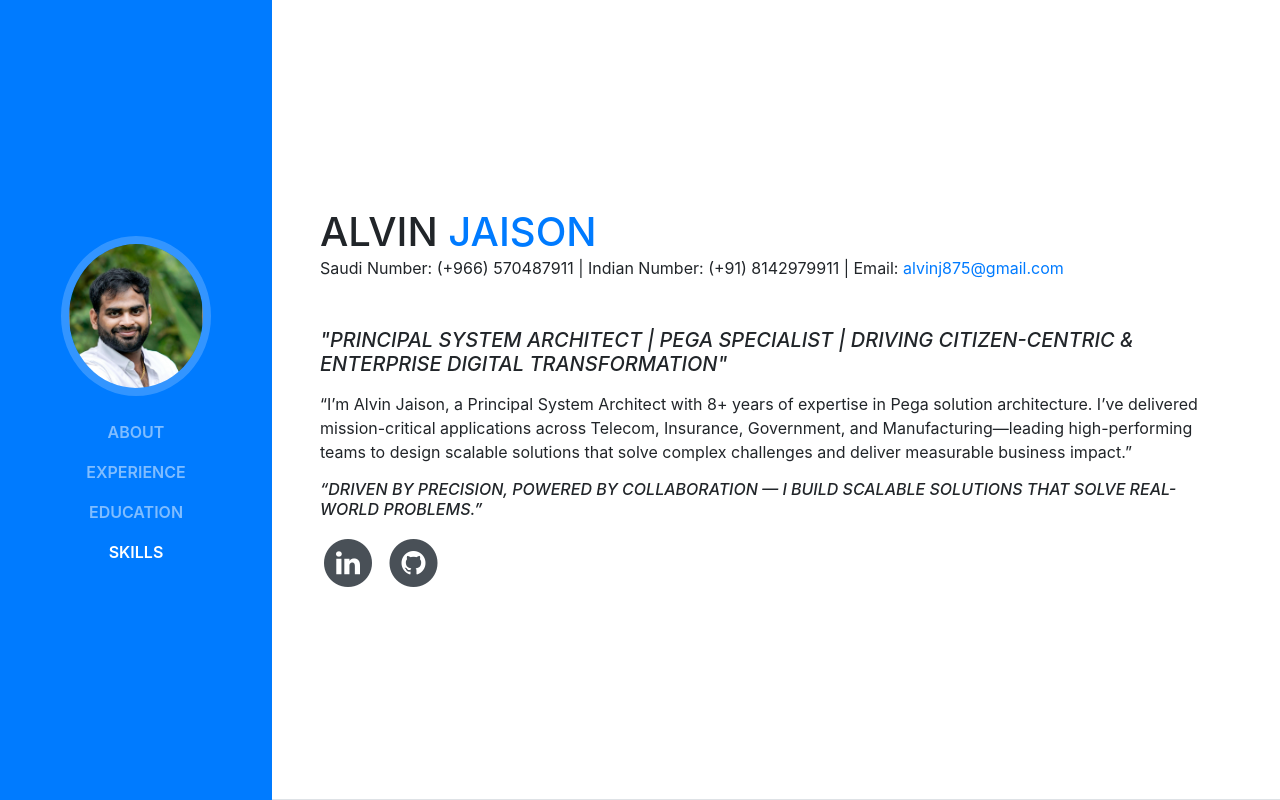
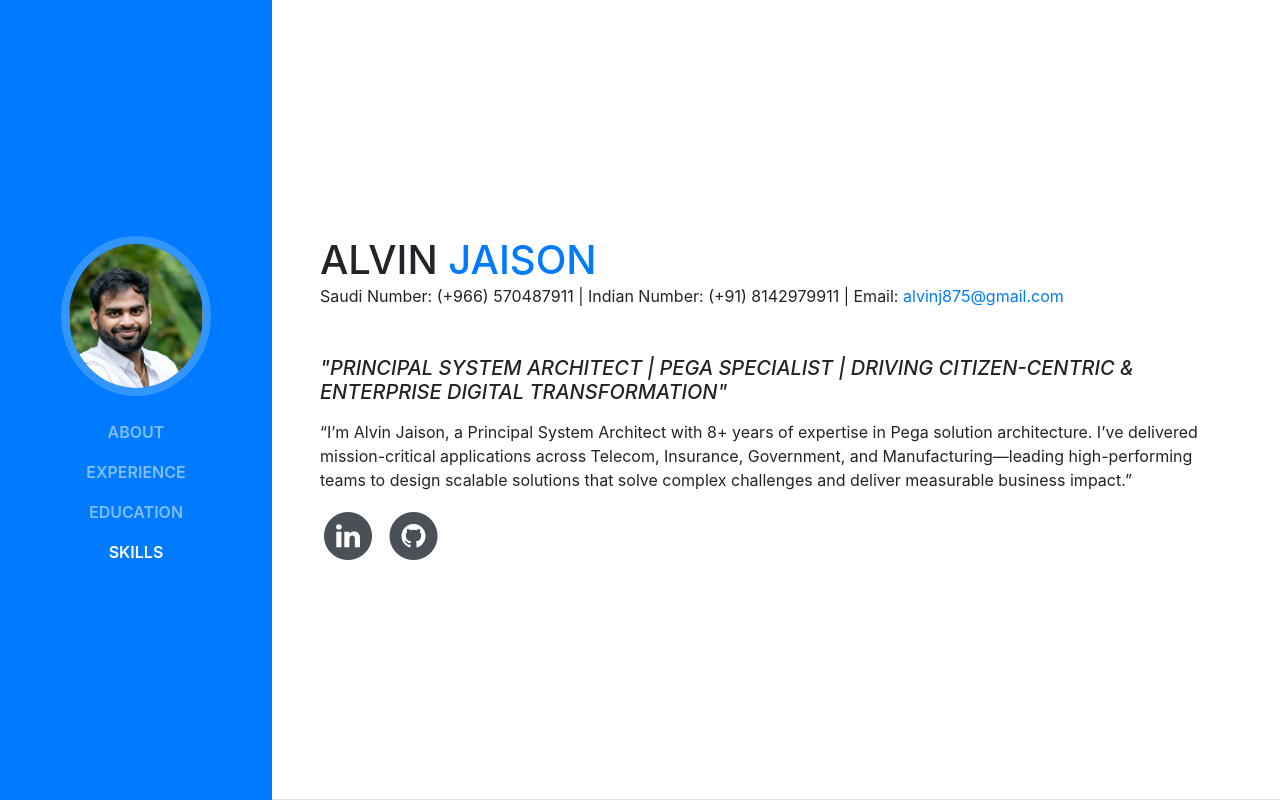
Before and after one commit to alvinj875/alvinj875.github.io, a website with bundled scripts: page index.html in a window 1280 px wide. Shown: the top 800 px of the page. Built offline with nearby package versions, Linux system fonts and the light colour scheme; a web font is replaced by a local one.

Commit message:
removed seconde tag Lines

```diff
--- a/index.html
+++ b/index.html
@@ -77,9 +77,10 @@
   <p class="mb-3"><i>
 "Principal System Architect | Pega Specialist | Driving Citizen-Centric & Enterprise Digital Transformation"</p></i></h5>
           <p class="mb-3">“I’m Alvin Jaison, a Principal System Architect with 8+ years of expertise in Pega solution architecture. I’ve delivered mission-critical applications across Telecom, Insurance, Government, and Manufacturing—leading high-performing teams to design scalable solutions that solve complex challenges and deliver measurable business impact.”</p>
+<!--
 <h6>
   <p class="mb-3"><i>
-“Driven by precision, powered by collaboration — I build scalable solutions that solve real-world problems.”</p></i></h6>
+“Driven by precision, powered by collaboration — I build scalable solutions that solve real-world problems.”</p></i></h6>-->
           <ul class="list-inline list-social-icons mb-0">
            <!-- <li class="list-inline-item">
               <a href="#">
```
